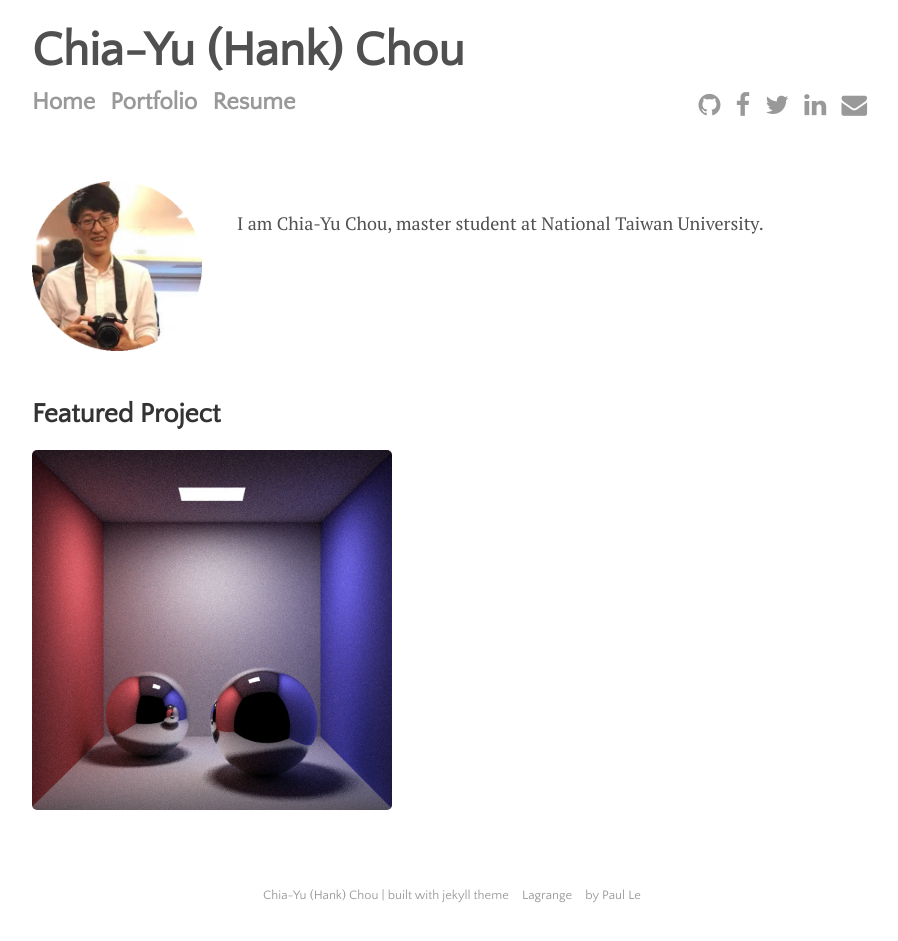
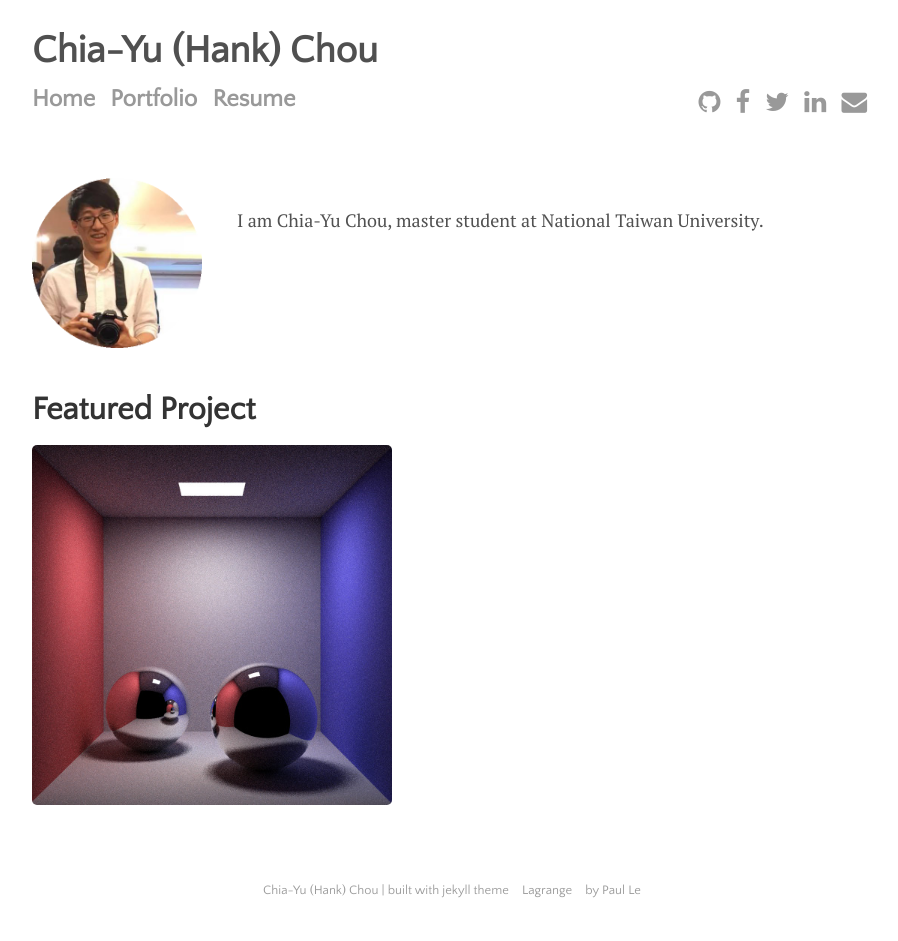
Before and after one commit to xh5a5n6k6/xh5a5n6k6.github.io, a Jekyll site: the page built from index.md, in a window 1280 px wide. Shown: the whole page, without its empty margins (188-1086 px from the left). Built offline with Jekyll 4.4.1, drawn with Linux system fonts in a browser that asks for light colours.

Commit message:
Advise title font size

```diff
--- a/assets/css/main.css
+++ b/assets/css/main.css
@@ -110,7 +110,7 @@ hr {
 }
 
 .masthead-title a {
-  font-size: 3rem;
+  font-size: 2.4rem;
   text-decoration: none;
   color: #505050;
 }
--- a/index.md
+++ b/index.md
@@ -5,5 +5,5 @@ title: Home
 
 <img align="left" src="./assets/img/photo.png" width="170px"> <br/> &nbsp;&nbsp;&nbsp;&nbsp;&nbsp;&nbsp;&nbsp;&nbsp;I am Chia-Yu Chou, master student at National Taiwan University. <br/><br/><br/><br/><br/><br/>
 
-## Featured Project
+<h1>Featured Project</h1>
 <a href="https://github.com/xh5a5n6k6/cadise/"><img src="./assets/img/cornell-box-sphere-global-64.jpg" width="360px"></a>
```
